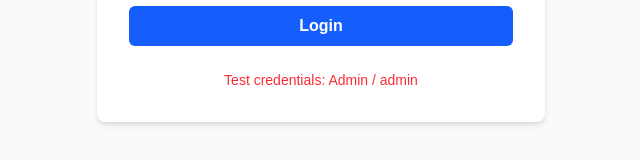
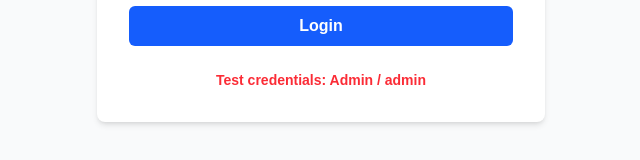
Before and after one commit to PriscillaHandoyo/stykb-dashboard, a Next.js app in the folder stykb-dashboard/: page / in a window 1280 px wide. Shown: the part 496-656 px from the top of the page, without its empty margins (319-959 px from the left). Built offline with nearby package versions, Linux system fonts and the light colour scheme.

Commit message:
20251002_03 - Edit 'Test Credentials' Login Page

```diff
--- a/stykb-dashboard/app/page.tsx
+++ b/stykb-dashboard/app/page.tsx
@@ -74,7 +74,7 @@ export default function Home() {
         </form>
 
         <div className="mt-6 text-center">
-          <p className="text-sm text-red-500">
+          <p className="text-sm font-bold text-red-500">
             Test credentials: Admin / admin
           </p>
         </div>
```
